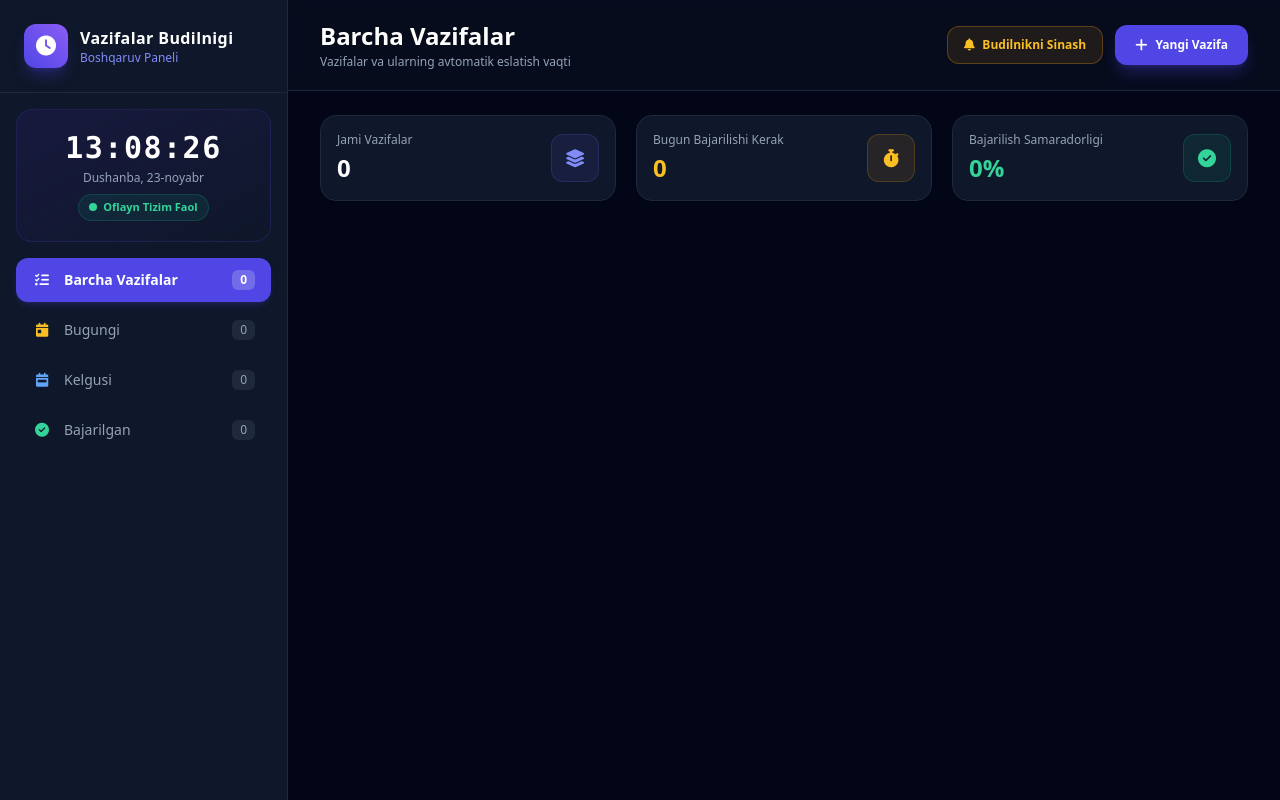
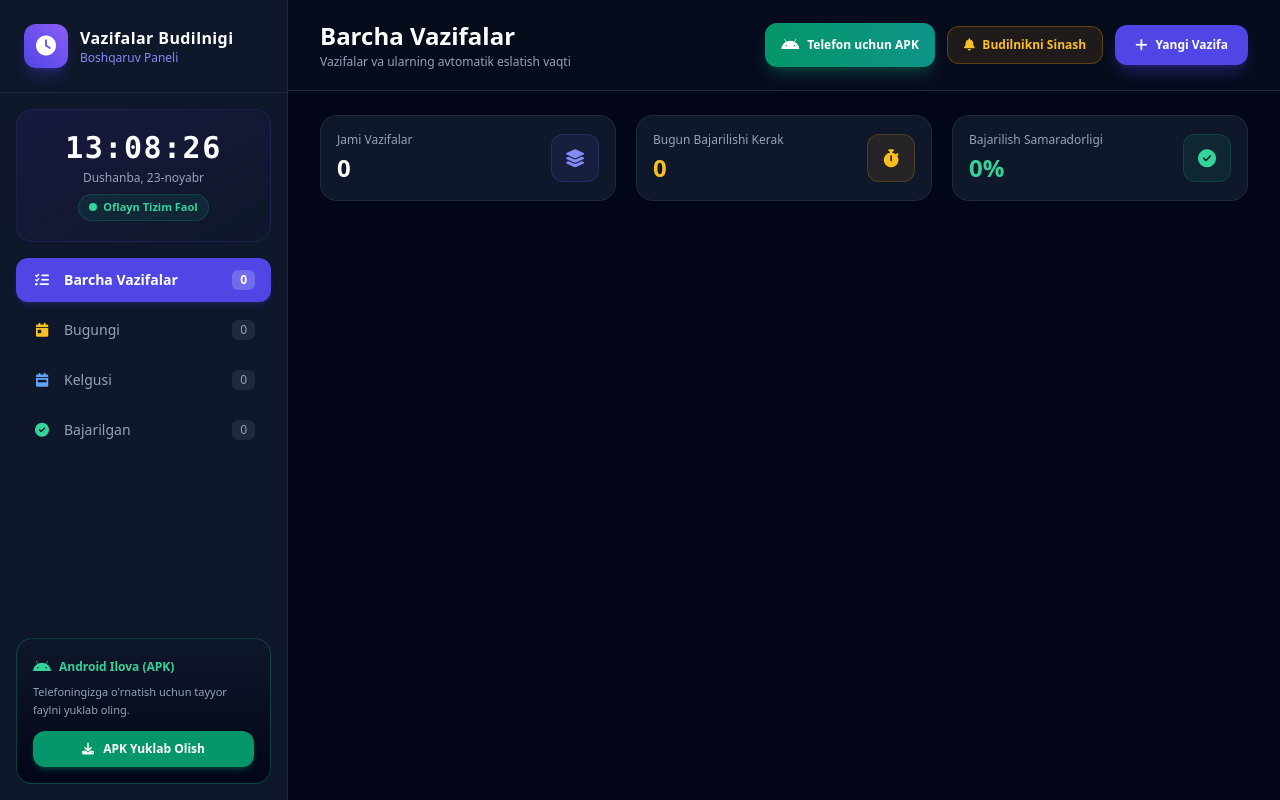
Before and after one commit to jaxongir11-IT/task-alarm, a plain HTML site: page index.html in a window 1280 px wide. Drawn offline with nearby package versions, Linux system fonts and the light colour scheme.

Commit message:
Add-download-apk-button-and-release

```diff
--- a/index.html
+++ b/index.html
@@ -119,6 +119,17 @@
                 </nav>
             </div>
 
+            <!-- Pastki info: APK Yuklab olish bloki -->
+            <div class="p-4 m-4 rounded-2xl bg-gradient-to-b from-slate-900 to-slate-950 border border-emerald-500/30 text-xs">
+                <div class="flex items-center gap-2 text-emerald-400 font-bold mb-1">
+                    <i class="fa-brands fa-android text-base"></i>
+                    <span>Android Ilova (APK)</span>
+                </div>
+                <p class="text-slate-400 text-[11px] leading-relaxed mb-3">Telefoningizga o'rnatish uchun tayyor faylni yuklab oling.</p>
+                <a href="https://github.com/jaxongir11-IT/task-alarm/releases/download/v1.0/TaskAlarm.apk" target="_blank" class="w-full py-2.5 px-3 rounded-xl bg-emerald-600 hover:bg-emerald-500 text-white font-bold text-center block transition shadow-md shadow-emerald-600/30">
+                    <i class="fa-solid fa-download mr-1.5"></i> APK Yuklab Olish
+                </a>
+            </div>
         </aside>
 
         <!-- 2. ASOSIY KENG ISH MAYDONI (Main Content) -->
@@ -132,6 +143,12 @@
                 </div>
 
                 <div class="flex items-center gap-3">
+                    <!-- Telefon uchun APK yuklab olish tugmasi -->
+                    <a href="https://github.com/jaxongir11-IT/task-alarm/releases/download/v1.0/TaskAlarm.apk" target="_blank" class="px-4 py-2.5 rounded-xl bg-gradient-to-r from-emerald-600 to-teal-600 hover:from-emerald-500 hover:to-teal-500 text-white text-xs font-bold flex items-center gap-2 shadow-lg shadow-emerald-600/30 transition active:scale-95 cursor-pointer">
+                        <i class="fa-brands fa-android text-base"></i>
+                        <span>Telefon uchun APK</span>
+                    </a>
+
                     <!-- Budilnikni sinovdan o'tkazish tugmasi -->
                     <button onclick="triggerTestAlarm()" class="px-4 py-2.5 rounded-xl bg-amber-500/10 hover:bg-amber-500/20 text-amber-400 border border-amber-500/30 text-xs font-semibold flex items-center gap-2 transition shadow-sm active:scale-95">
                         <i class="fa-solid fa-bell animate-ring"></i>
```
Also changed, not shown: 1 other file.
